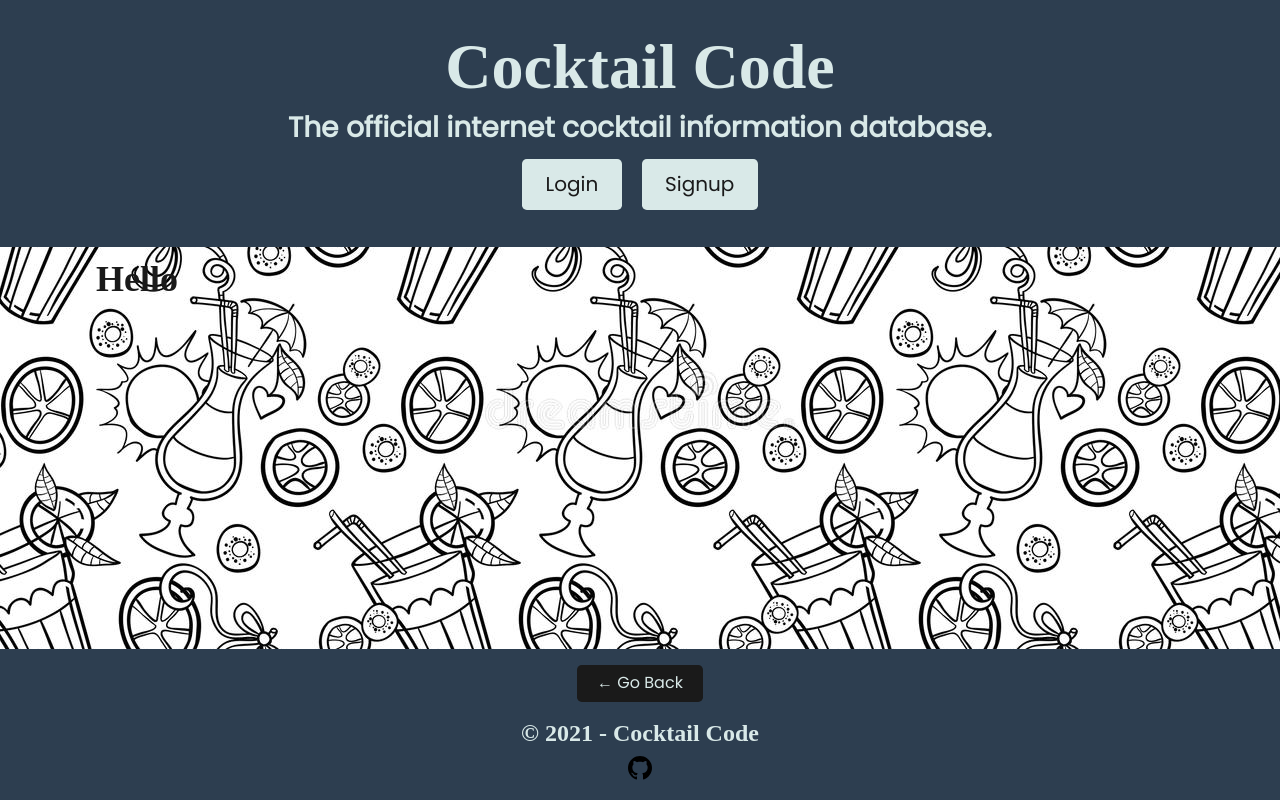
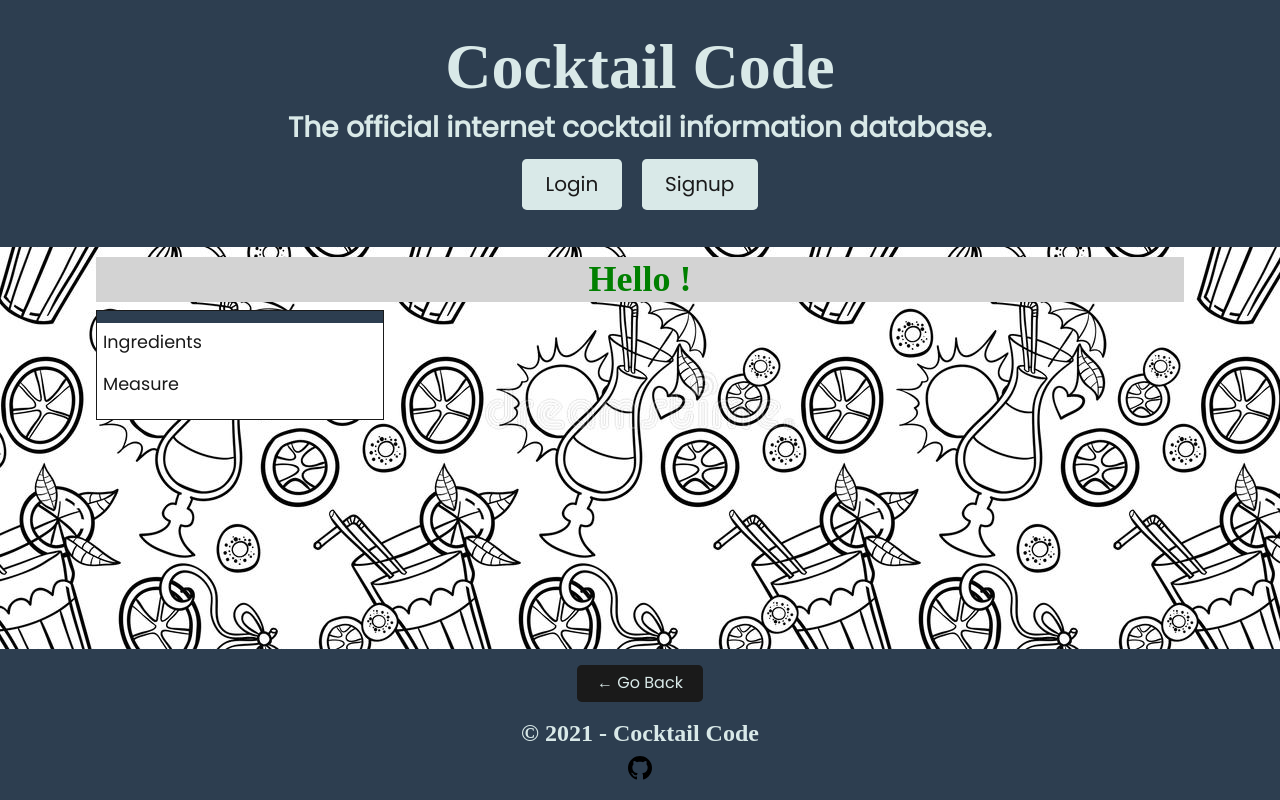
Before and after one commit to tracye1083/Project3, a React (Create React App) app in the folder client/: page /me in a window 1280 px wide. Built offline with nearby package versions, Linux system fonts and the light colour scheme; no server answers; a web font is replaced by a local one.

Commit message:
last ditch effort

```diff
--- a/client/src/pages/Profile.js
+++ b/client/src/pages/Profile.js
@@ -1,4 +1,5 @@
 import React from 'react';
+import { Card } from 'react-bootstrap';
 
 import { QUERY_ME, QUERY_SINGLE_PROFILE} from '../utils/queries';
 
@@ -19,9 +20,23 @@
   console.log(drinkData1);
 
   return (
+    <>
+    <h1 style={{color: 'green', backgroundColor: 'lightgrey', textAlign: 'center' }}>Hello {profile.name}!</h1>
 
-    <h1>Hello {profile.name}</h1>
+    <Card border="primary" style={{ width: '18rem' }}>
+    <Card.Header>{profile.drinks}</Card.Header>
+    <Card.Body style={{ backgroundColor: 'white'}}>
+      <Card.Title>{profile.name}</Card.Title>
+      <Card.Text>
+        Ingredients
+      </Card.Text>
+      <Card.Text>
+        Measure
+      </Card.Text>
+    </Card.Body>
+    </Card>
 
+    </>
   )
 };
 
```
